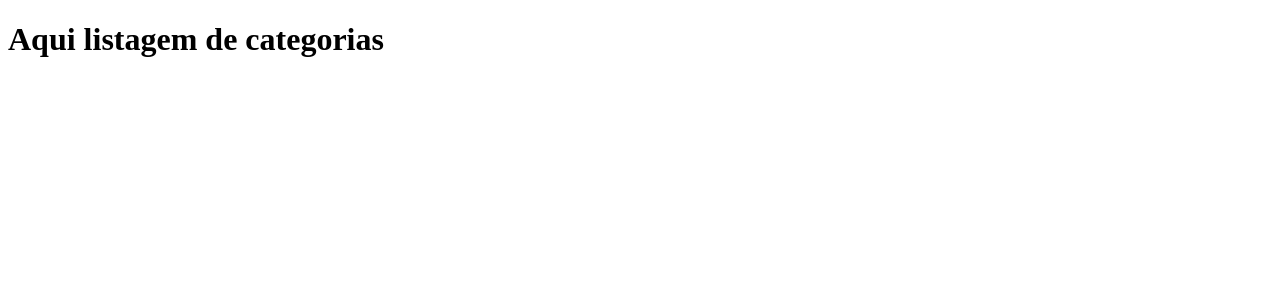
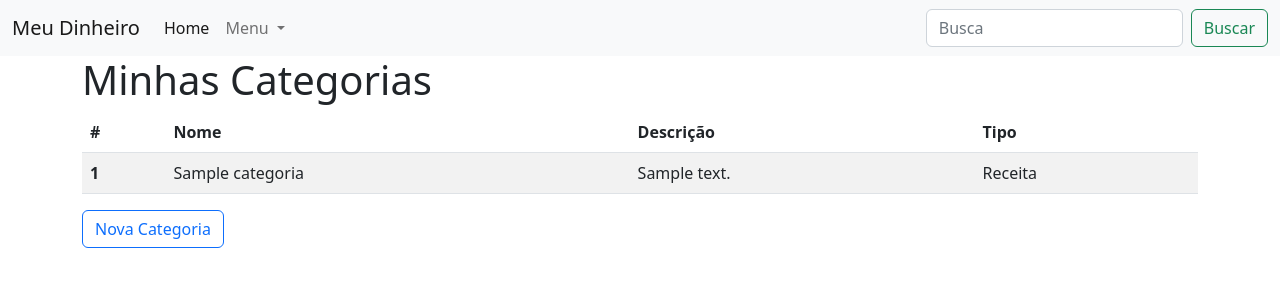
Before and after one commit to italofarias/meudinheiro, a Django app: page /categorias/ in a window 1280 px wide. Shown: the top 300 px of the page. Run offline with Django 4.2, Linux system fonts and the light colour scheme; a user stored in the database is signed in; tables that the repository leaves empty hold one stand-in row (values such as "Sample post"); some libraries are stand-ins or nearby versions.

Commit message:
Tela e listagem de categorias

```diff
--- a/apps/geral/forms.py
+++ b/apps/geral/forms.py
@@ -4,6 +4,7 @@ from .models import Categoria
 
 
 class CategoriaForm(forms.ModelForm):
+    # nome = forms.CharField(label='Nome', widget=forms.TextInput(attrs={'class': 'form-control'}))
 
     class Meta:
         model = Categoria
--- a/meudinheiro/settings.py
+++ b/meudinheiro/settings.py
@@ -43,7 +43,9 @@ DJANGO_APPS = [
     'django.contrib.staticfiles',
 ]
 
-APPS_TERCEIROS = []
+APPS_TERCEIROS = [
+    'widget_tweaks',
+]
 
 APPS_PROJETO = [
     'geral.apps.GeralConfig',
--- a/templates/geral/lista_categorias.html
+++ b/templates/geral/lista_categorias.html
@@ -1,10 +1,36 @@
-<!DOCTYPE html>
-<html lang="en">
-<head>
-    <meta charset="UTF-8">
-    <title>Title</title>
-</head>
-<body>
-<h1>Aqui listagem de categorias</h1>
-</body>
-</html>
+{% extends 'base.html' %}
+
+{% block titulo %} Minhas Categorias | {{ block.super }} {% endblock titulo %}
+
+{% block corpo %}
+
+    <div class="container">
+        <div class="row">
+            <div class="col">
+                <h1>Minhas Categorias</h1>
+                <table class="table table-striped">
+                    <thead>
+                        <tr>
+                            <th scope="col">#</th>
+                            <th scope="col">Nome</th>
+                            <th scope="col">Descrição</th>
+                            <th scope="col">Tipo</th>
+                        </tr>
+                    </thead>
+                    <tbody>
+                        {% for categoria in categorias %}
+                            <tr>
+                                <th scope="row">{{ categoria.id }}</th>
+                                <td>{{ categoria.nome }}</td>
+                                <td>{{ categoria.descricao }}</td>
+                                <td>{{ categoria.get_tipo_display }}</td>
+                            </tr>
+                        {% endfor %}
+                    </tbody>
+                </table>
+                <a class="btn btn-outline-primary" href="{% url 'geral:nova_categoria' %}">Nova Categoria</a>
+            </div>
+        </div>
+    </div>
+
+{% endblock corpo %}
```
Also changed, not shown: templates/geral/nova_categoria.html (+25 -3 lines).
